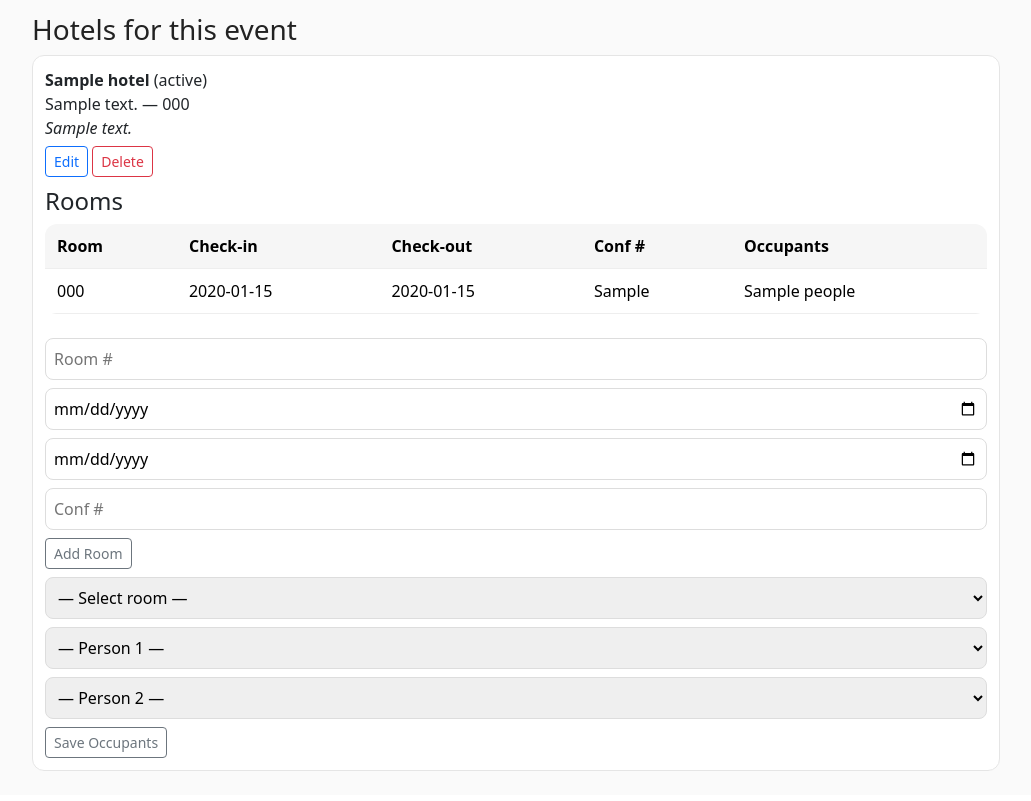
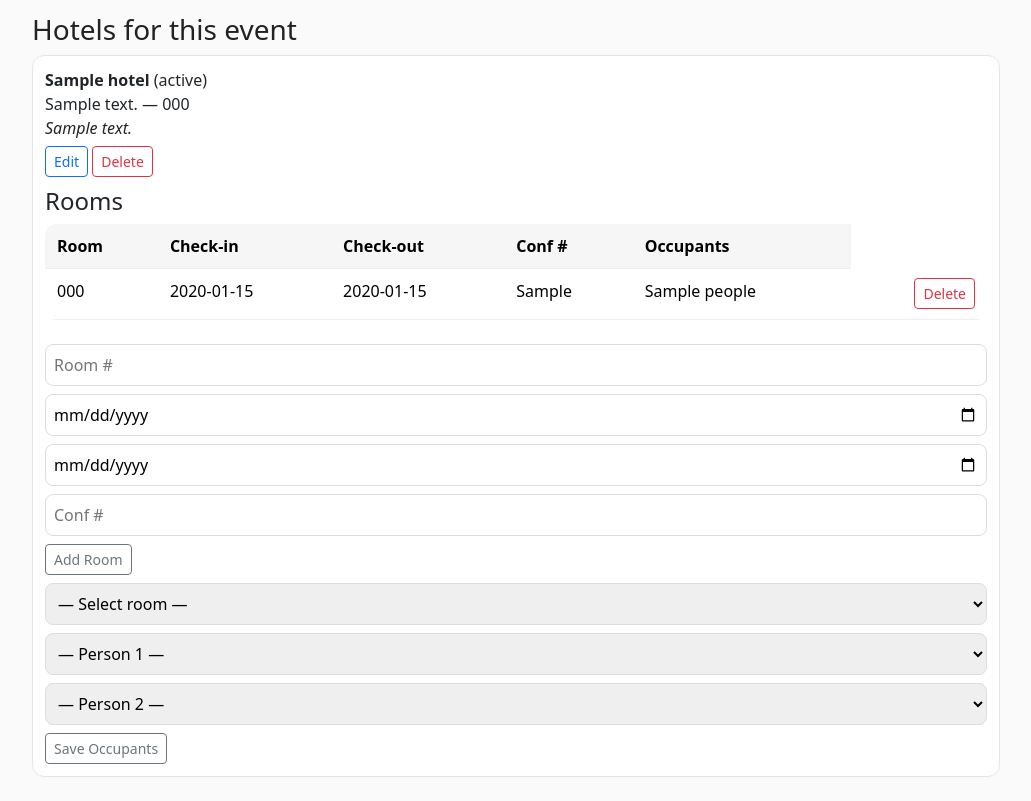
Before and after one commit to Ksmishra123/osa_staff, a Flask app: page /admin/events/1/lodging in a window 1280 px wide. Shown: the part 765-1566 px from the top of the page, without its empty margins (124-1155 px from the left). Before the commit the page ends 1536 px from the top, so only its background shows below. Run offline with Flask 3, Linux system fonts and the light colour scheme; a user stored in the database is signed in; tables that the repository leaves empty hold one stand-in row (values such as "Sample post"); parts of the project's set-up code (start-up, migrations or seed data) failed here and were passed over.

Commit message:
Update lodging.html

```diff
--- a/templates/lodging.html
+++ b/templates/lodging.html
@@ -73,8 +73,17 @@
                   {% endif %}
                   {{ names|join(', ') if names else '—' }}
                 </td>
+                <td style="text-align:right;">
+                  <form method="post"
+                      action="{{ url_for('admin_delete_room', rid=r.id) }}"
+                      onsubmit="return confirm('Delete room {{ r.room_number or r.id }} and its occupants?');"
+                      style="display:inline;">
+                    <button class="btn btn-sm btn-outline-danger">Delete</button>
+                  </form>
+                </td>
             </tr>
           {% endfor %}
+
         </tbody>
       </table>
     {% else %}
```
Lines whose indentation alone changed are shown as unchanged.
